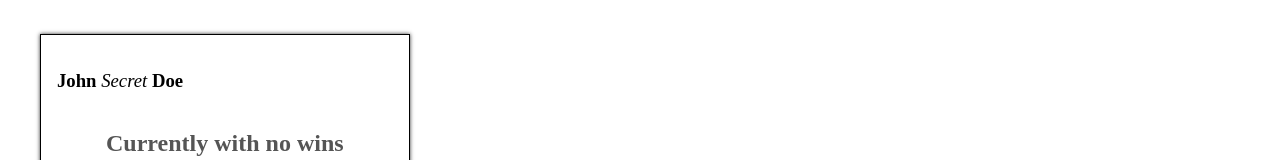
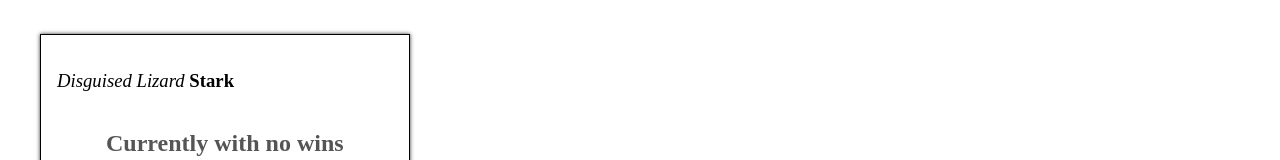
Before and after one commit to Raiza-D/tourney-matches, a React (Create React App) app: page / in a window 1280 px wide. Shown: the part 174-334 px from the top of the page. Built offline with nearby package versions, Linux system fonts and the light colour scheme.

Commit message:
Pass in props for Player component

```diff
--- a/src/components/Player.js
+++ b/src/components/Player.js
@@ -1,10 +1,10 @@
 import React from 'react';
 
-function Player() {
+function Player(props) {
   return (
     <article className="Player">
       <h1>
-        John <span>Secret</span> Doe
+        {props.firstName} <span>{props.gamerTag}</span> {props.lastName}
       </h1>
       {/* To be shown when there are no wins */}
       <h2 className="zero">Currently with no wins</h2>
```
